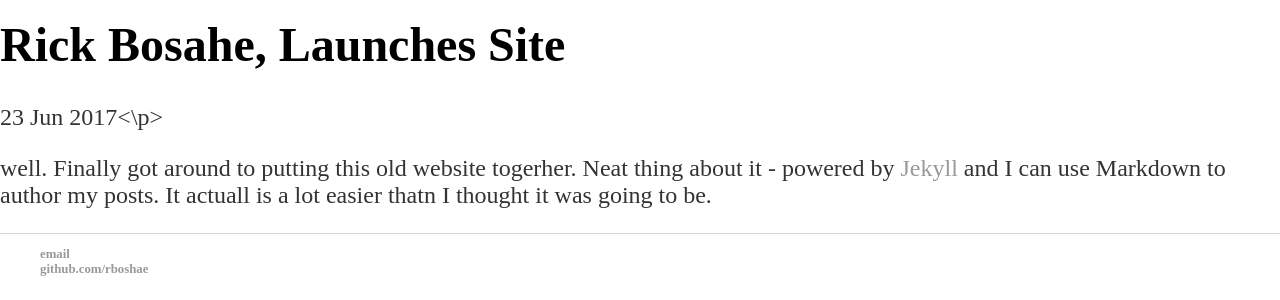
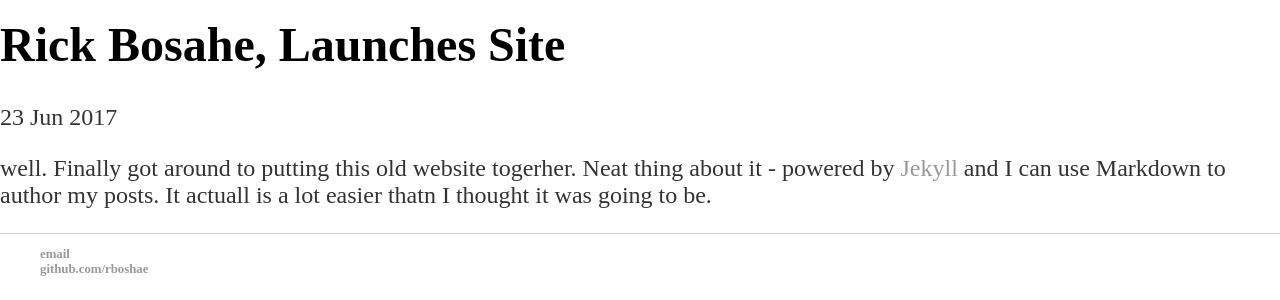
Before and after one commit to RBoshae/Personal-Website-1, a Jekyll site: the page built from _posts/2017-06-23-rick-boshae-site-launched.md, in a window 1280 px wide. Shown: the part 147-447 px from the top of the page. Built offline with Jekyll 4.4.1, drawn with Linux system fonts in a browser that asks for light colours.

Commit message:
Debugging

```diff
--- a/_layouts/post.html
+++ b/_layouts/post.html
@@ -2,7 +2,7 @@
 layout: default
 ---
 <h1>{{ page.title }}</h1>
-<p class="meta">{{ page.date | date_to_string }}<\p>
+<p class="meta">{{ page.date | date_to_string }}</p>
 
 <!-- The div tag defines a division or a section in an HTML document -->
 <div class="post">
--- a/blog/index.html
+++ b/blog/index.html
@@ -2,7 +2,7 @@
 layout: default
 title: Rick Boshae's Blog
 ---
-    <h1>{{ page.title }}<\h1>
+    <h1>{{ page.title }}</h1>
     <ul class="posts">
 
         {% for post in site.posts %}
```
